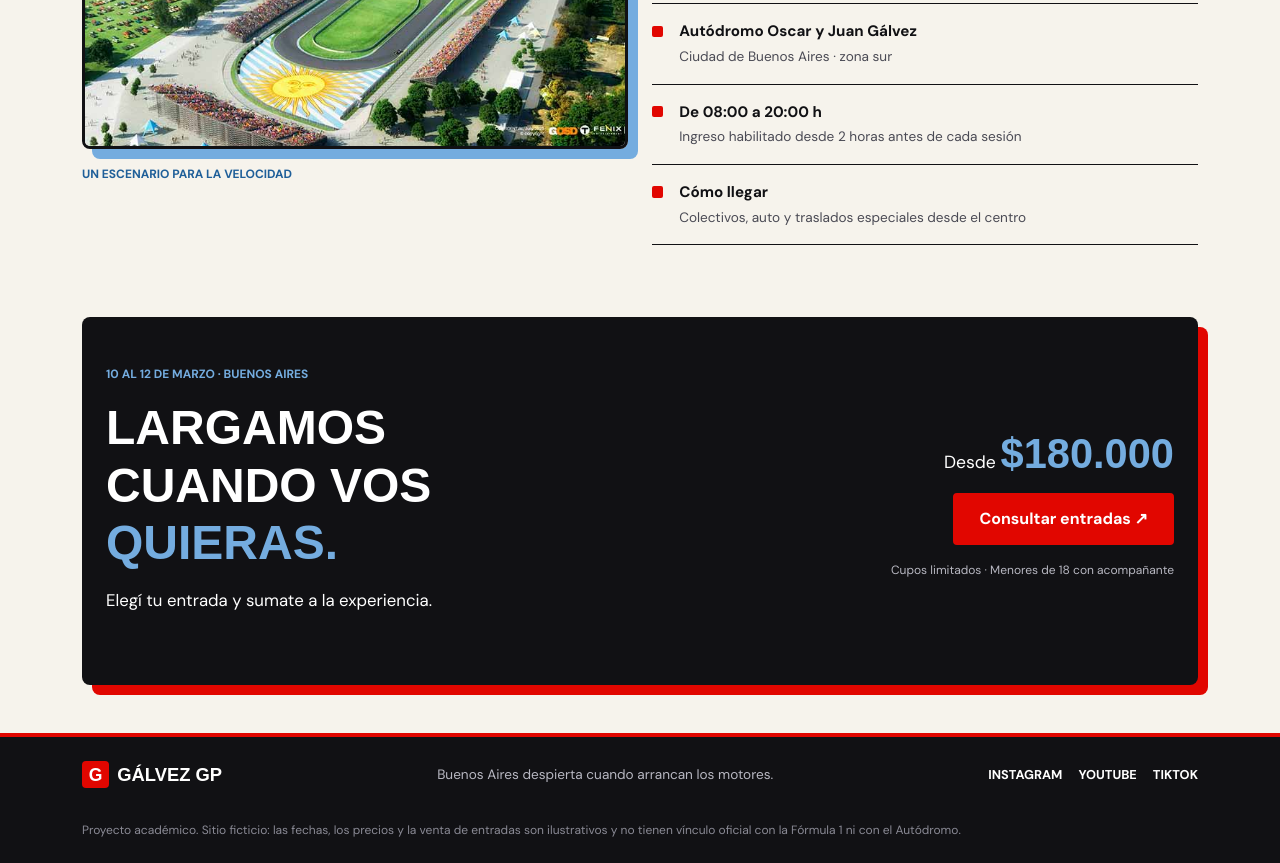
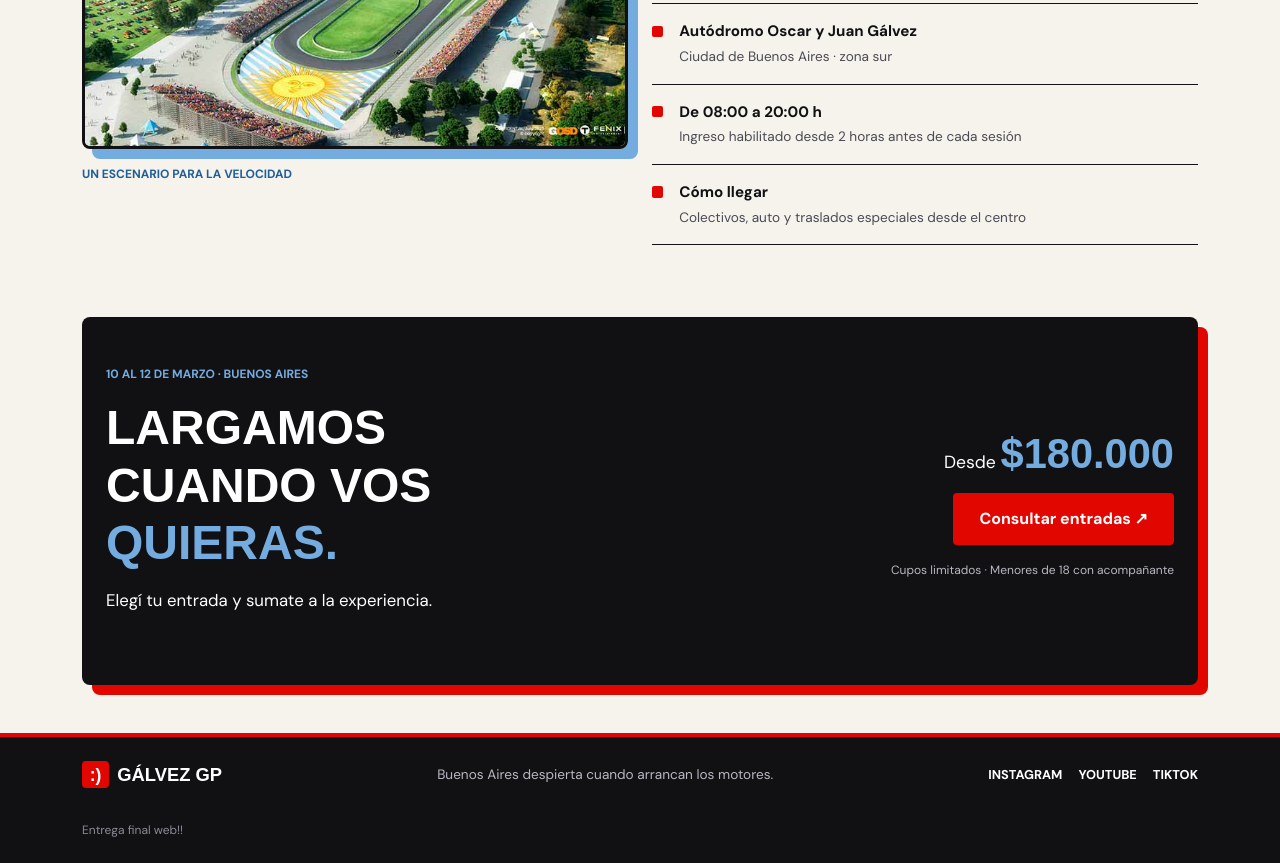
Before and after one commit to vickybaptistaaa-ai/Entrega-final, a plain HTML site: page docs/index.html in a window 1280 px wide. Shown: the part 2539-3402 px from the top of the page. Drawn offline with nearby package versions, Linux system fonts and the light colour scheme; a web font is replaced by a local one.

Commit message:
Update index.html

```diff
--- a/docs/index.html
+++ b/docs/index.html
@@ -5,15 +5,12 @@
   <meta name="viewport" content="width=device-width, initial-scale=1">
   <title>Gálvez GP | Entradas Fórmula 1 Argentina</title>
 
-  <!-- Bootstrap 5 (CSS) -->
   <link href="https://cdn.jsdelivr.net/npm/bootstrap@5.3.3/dist/css/bootstrap.min.css" rel="stylesheet">
 
-  <!-- CSS propio (siempre después de Bootstrap para poder sobrescribirlo) -->
   <link rel="stylesheet" href="css/style.css">
 </head>
 <body>
 
-  <!-- ===================== NAVBAR ===================== -->
   <nav class="navbar navbar-expand-md">
     <div class="container">
       <a class="navbar-brand d-flex align-items-center" href="#inicio">
@@ -21,7 +18,6 @@
         <span class="marca-texto">GÁLVEZ GP</span>
       </a>
 
-      <!-- Botón hamburguesa (pantallas chicas) -->
       <button class="navbar-toggler" type="button" data-bs-toggle="collapse" data-bs-target="#menuPrincipal" aria-label="Abrir menú">
         <span class="navbar-toggler-icon"></span>
       </button>
@@ -32,7 +28,7 @@
           <li class="nav-item"><a class="nav-link" href="#agenda">Agenda</a></li>
           <li class="nav-item"><a class="nav-link" href="#circuito">El circuito</a></li>
           <li class="nav-item ms-2 my-2">
-            <!-- Botón que abre el modal -->
+
             <button type="button" class="btn btn-rojo btn-chico" data-bs-toggle="modal" data-bs-target="#modalEntradas">
               Conseguí tu entrada ↗
             </button>
@@ -42,7 +38,6 @@
     </div>
   </nav>
 
-  <!-- ===================== HEADER ===================== -->
   <header id="inicio" class="hero">
     <div class="container py-5 text-center">
       <p class="etiqueta-hero mb-4">
@@ -77,24 +72,20 @@
     </div>
   </header>
 
-  <!-- ===================== MAIN ===================== -->
   <main>
 
-    <!-- Sección 1: Tarjetas con grilla de Bootstrap (render dinámico con fetch) -->
     <section id="experiencia" class="py-5">
       <div class="container py-4">
         <p class="etiqueta-seccion">Elegí cómo vivirla</p>
         <h2 class="titulo-seccion mb-3">Tu lugar en <span class="resaltado">la pista.</span></h2>
         <p class="texto-seccion mb-5">Tres sectores, tres formas de sentir la carrera. Todos con ingreso a los tres días de actividad.</p>
 
-        <!-- Acá JavaScript inyecta las tarjetas leídas desde data/data.json -->
         <div class="row row-cols-1 row-cols-md-3 g-3" id="contenedor-entradas">
           <div class="col"><p class="texto-seccion">Cargando entradas...</p></div>
         </div>
       </div>
     </section>
 
-    <!-- Sección 2: La agenda -->
     <section id="agenda" class="py-5">
       <div class="container py-4">
         <div class="row align-items-end mb-4">
@@ -177,7 +168,6 @@
       </div>
     </section>
 
-    <!-- Sección 3: El circuito (imagen a la izquierda con row/col, derecha con flexbox) -->
     <section id="circuito" class="py-5">
       <div class="container py-4">
         <div class="row g-4 align-items-center">
@@ -222,7 +212,6 @@
       </div>
     </section>
 
-    <!-- Banner final de venta -->
     <section class="pb-5">
       <div class="container">
         <div class="banner-entradas px-4 py-5">
@@ -246,12 +235,11 @@
 
   </main>
 
-  <!-- ===================== FOOTER ===================== -->
   <footer class="pie py-4">
     <div class="container">
       <div class="d-flex flex-wrap justify-content-between align-items-center">
         <a class="navbar-brand d-flex align-items-center mb-2" href="#inicio">
-          <span class="marca-logo me-2">G</span>
+          <span class="marca-logo me-2">:)</span>
           <span class="marca-texto">GÁLVEZ GP</span>
         </a>
         <p class="pie-lema mb-2">Buenos Aires despierta cuando arrancan los motores.</p>
@@ -262,13 +250,11 @@
         </div>
       </div>
       <p class="pie-aviso mt-4 mb-0">
-        Proyecto académico. Sitio ficticio: las fechas, los precios y la venta de entradas son ilustrativos
-        y no tienen vínculo oficial con la Fórmula 1 ni con el Autódromo.
+        Entrega final web!!
       </p>
     </div>
   </footer>
 
-  <!-- ===================== MODAL CON FORMULARIO ===================== -->
   <div class="modal" id="modalEntradas" tabindex="-1">
     <div class="modal-dialog">
       <div class="modal-content">
@@ -279,7 +265,6 @@
 
         <div class="modal-body">
           <form id="formEntradas" class="needs-validation" novalidate action="https://api.web3forms.com/submit" method="POST">
-            <!-- Clave pública de Web3Forms -->
             <input type="hidden" name="access_key" value="b393cb88-07c7-4113-8d32-ae8b2f645e9b">
 
             <div class="mb-3">
@@ -349,10 +334,8 @@
     </div>
   </div>
 
-  <!-- Bootstrap 5 (JavaScript) -->
   <script src="https://cdn.jsdelivr.net/npm/bootstrap@5.3.3/dist/js/bootstrap.bundle.min.js"></script>
 
-  <!-- JavaScript propio -->
   <script src="js/script.js"></script>
 </body>
 </html>
```
